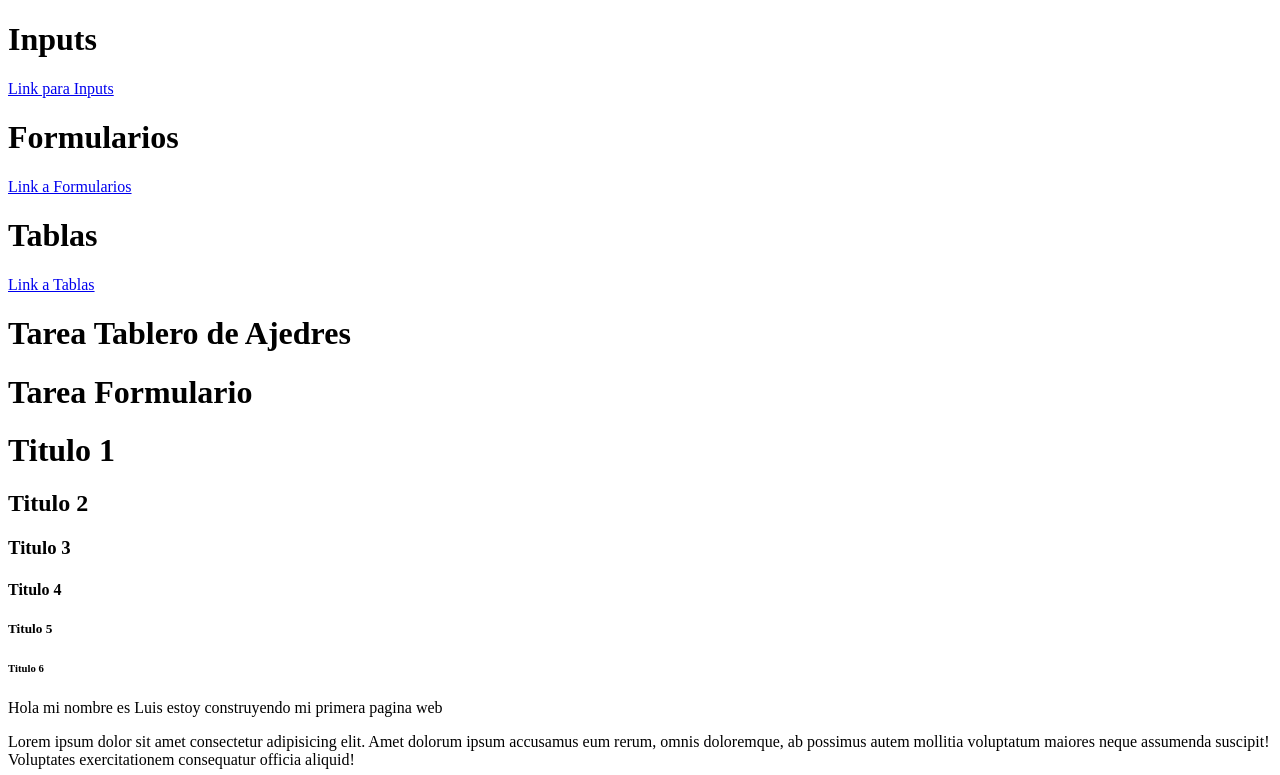
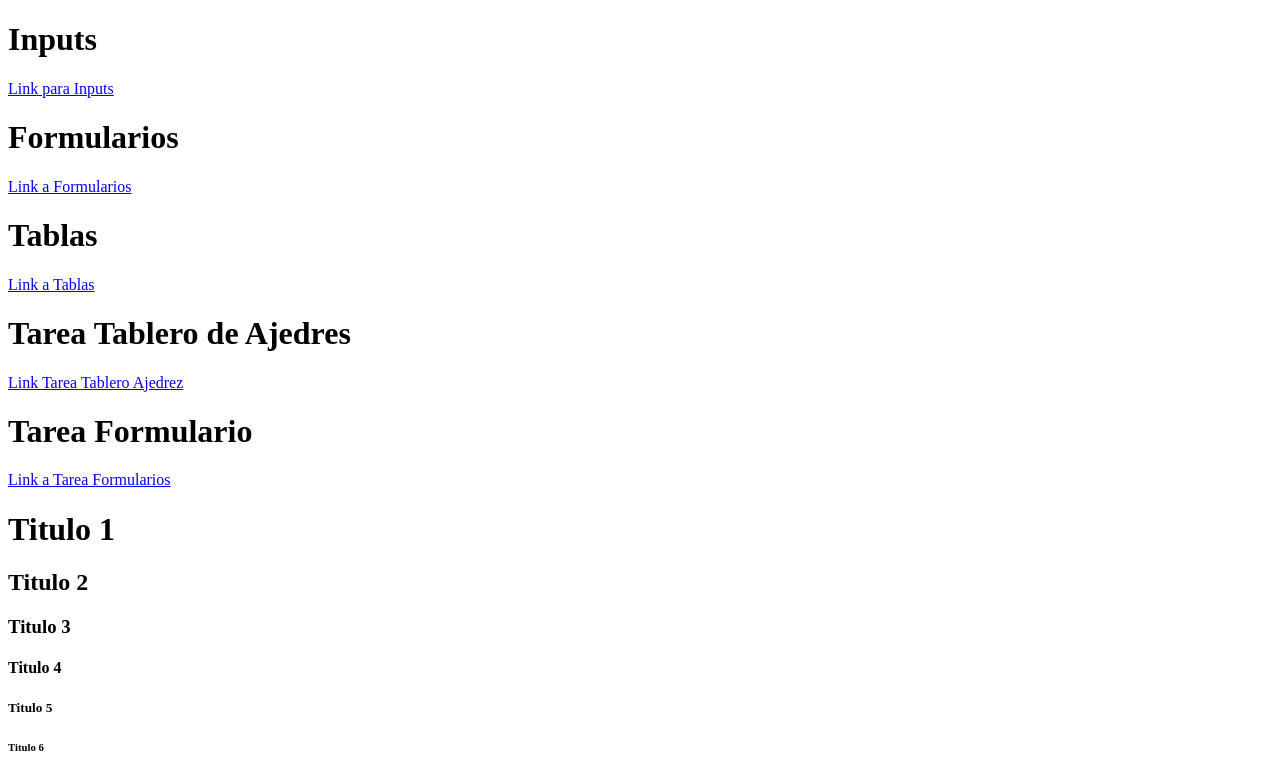
Before and after one commit to Luis-Alc/Codigo-web-13, a plain HTML site: page index.html in a window 1280 px wide. Shown: the top 775 px of the page. Drawn offline with Linux system fonts and the light colour scheme.

Commit message:
Actualizacion

```diff
--- a/index.html
+++ b/index.html
@@ -27,10 +27,10 @@
         <a href="./semana1/tablas.html">Link a Tablas</a>
 
         <h1>Tarea Tablero de Ajedres</h1>
-        <a href="./semana1/tablero_ajedrez.html"></a>
+        <a href="./semana1/tablero_ajedrez.html">Link Tarea Tablero Ajedrez</a>
 
         <h1>Tarea Formulario</h1>
-        <a href="./semana1/formulario_tarea.html"></a>
+        <a href="./semana1/formulario_tarea.html">Link a Tarea Formularios</a>
         <h1>Titulo 1</h1>
         <h2>Titulo 2</h2>
         <h3>Titulo 3</h3>
```
